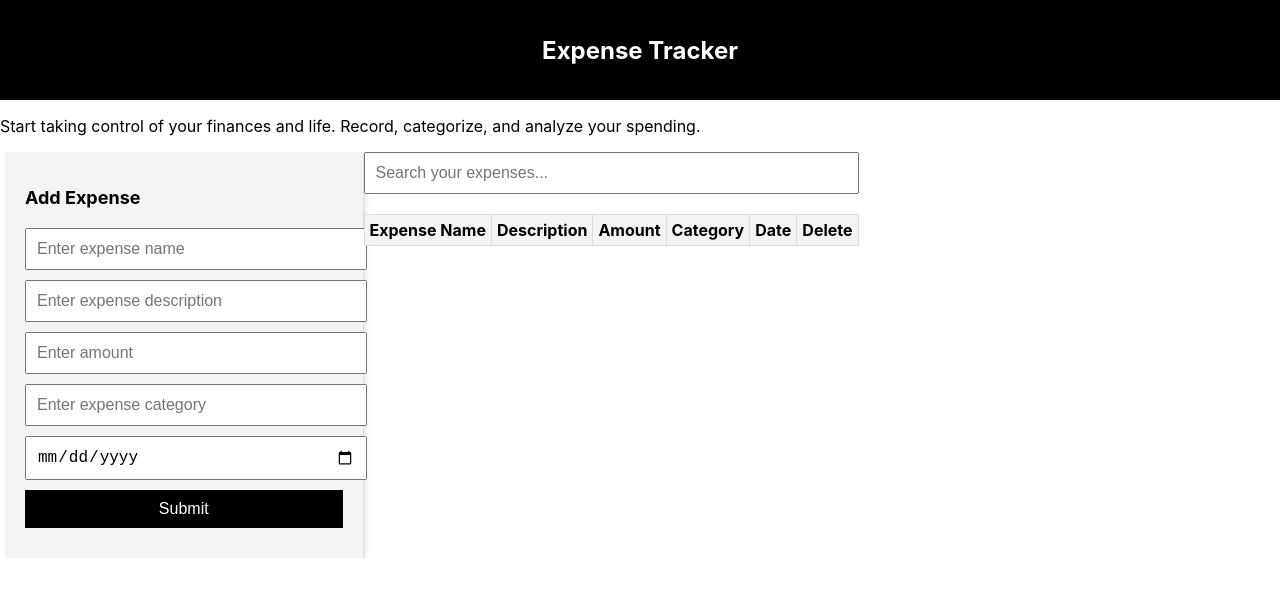
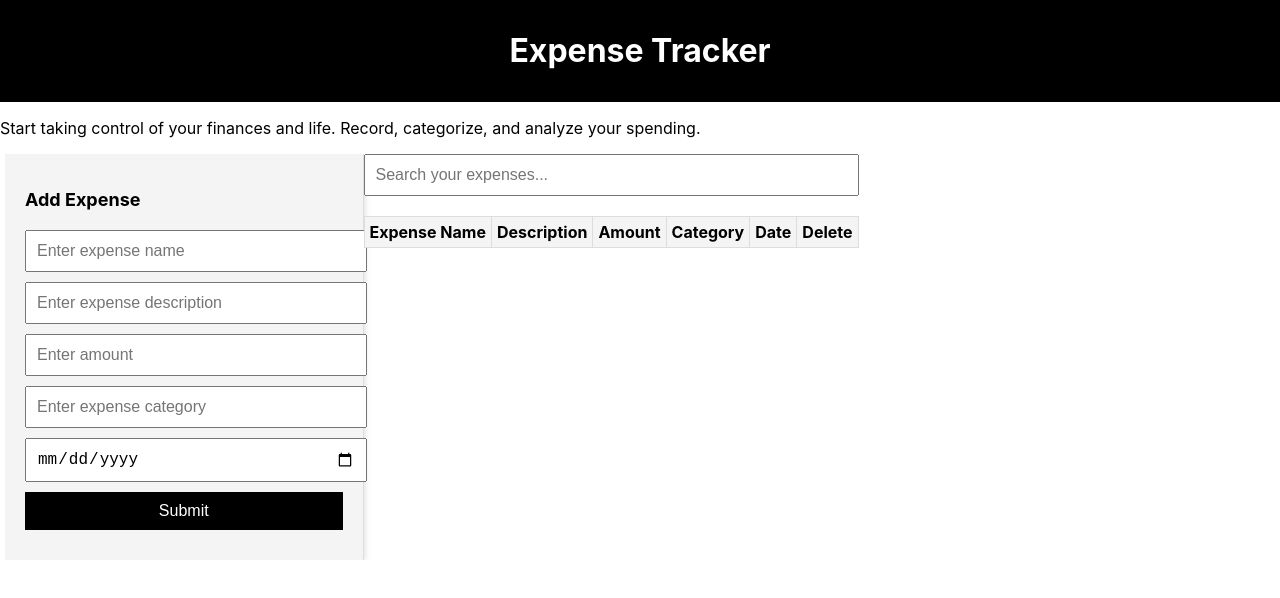
Before and after one commit to dylan-indieka/Expense-tracker, a React (Create React App) app: page / in a window 1280 px wide. Shown: the top 598 px of the page. Built offline with nearby package versions, Linux system fonts and the light colour scheme.

Commit message:
updated the stylings

```diff
--- a/src/App.css
+++ b/src/App.css
@@ -30,11 +30,10 @@ App {
   font-size: calc(8px + 1vmin); /* Adjusted font size */
 }
 
-.App-header h1 {
-  font-size: 24px;
+
+.App-link {
+  color: #61dafb;
 }
-
-
 
 @keyframes App-logo-spin {
   from {
```
